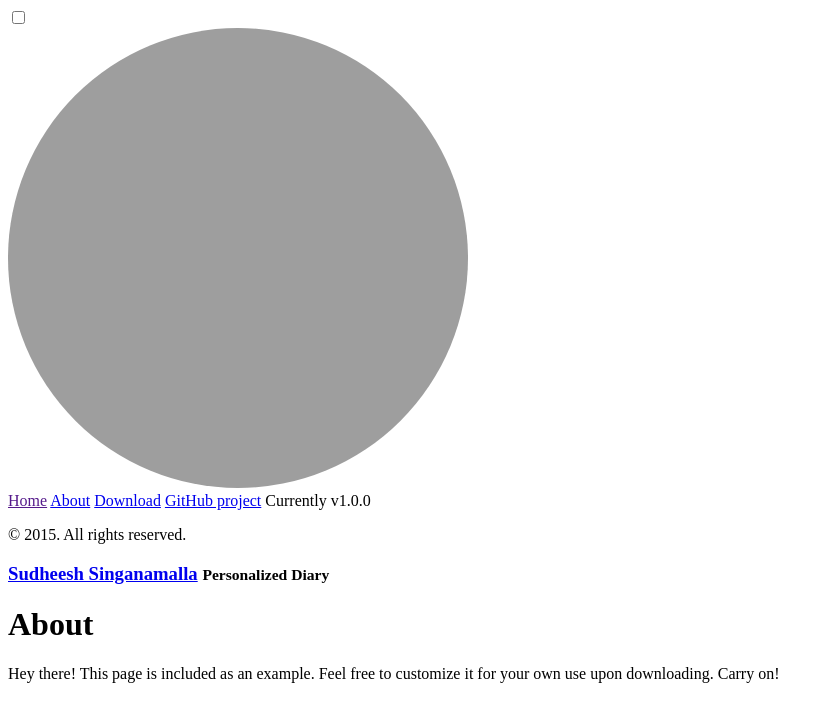
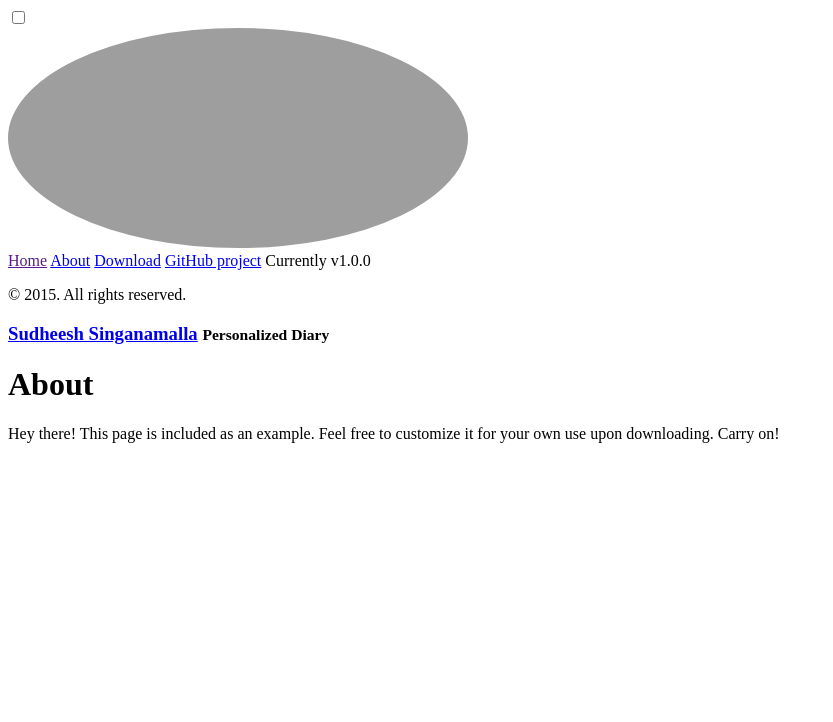
Before and after one commit to gearsystems/sudheesh, a Jekyll site: the page built from about.md, in a window 1280 px wide. Shown: the top 722 px of the page, without its empty margins (0-833 px from the left). Built offline with Jekyll 4.4.1, drawn with Linux system fonts in a browser that asks for light colours; Markdown is read by kramdown in place of the engine named in the settings.

Commit message:
Height fix

```diff
--- a/_includes/sidebar.html
+++ b/_includes/sidebar.html
@@ -7,7 +7,7 @@
 
 
   <div class="sidebar-item">
-    <img src="http://gearsystems.github.io/sudheesh/sudheesh.jpg" height="460" width="460" style="border-radius:50%"></img>
+    <img src="http://gearsystems.github.io/sudheesh/sudheesh.jpg" height="220" width="460" style="border-radius:50%"></img>
   </div>
 
   <nav class="sidebar-nav">
```
